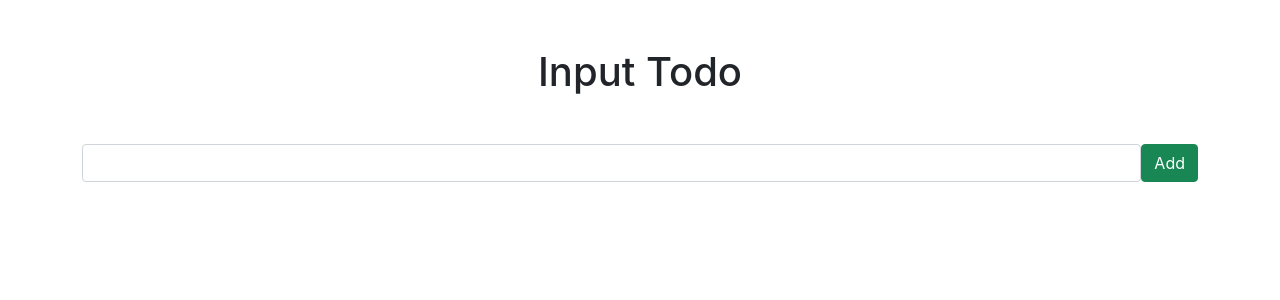
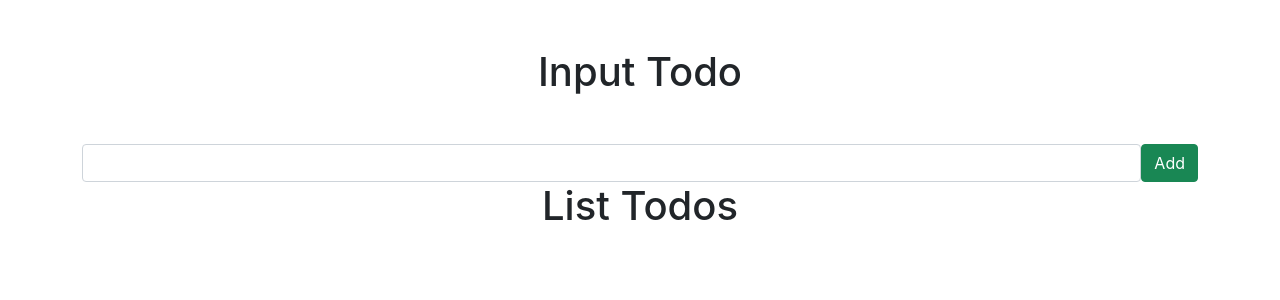
Before and after one commit to joezucco/perntodo-fe, a React (Create React App) app: page / in a window 1280 px wide. Shown: the top 300 px of the page. Built offline with nearby package versions, Linux system fonts and the light colour scheme.

Commit message:
boilerplate listtodos

```diff
--- a/src/App.js
+++ b/src/App.js
@@ -2,12 +2,14 @@ import "./App.css";
 
 //components
 import InputTodo from "./components/InputTodo";
+import ListTodos from "./components/ListTodos";
 
 function App() {
   return (
     <div className='App'>
       <div className='container'>
         <InputTodo />
+        <ListTodos />
       </div>
     </div>
   );
--- a/src/components/ListTodos.js
+++ b/src/components/ListTodos.js
@@ -1,7 +1,7 @@
-export const ListTodos = () => {
+const ListTodos = () => {
     return (
-        <div>
-
-        </div>
+<h1>List Todos</h1>
     )
 }
+
+export default ListTodos
```
